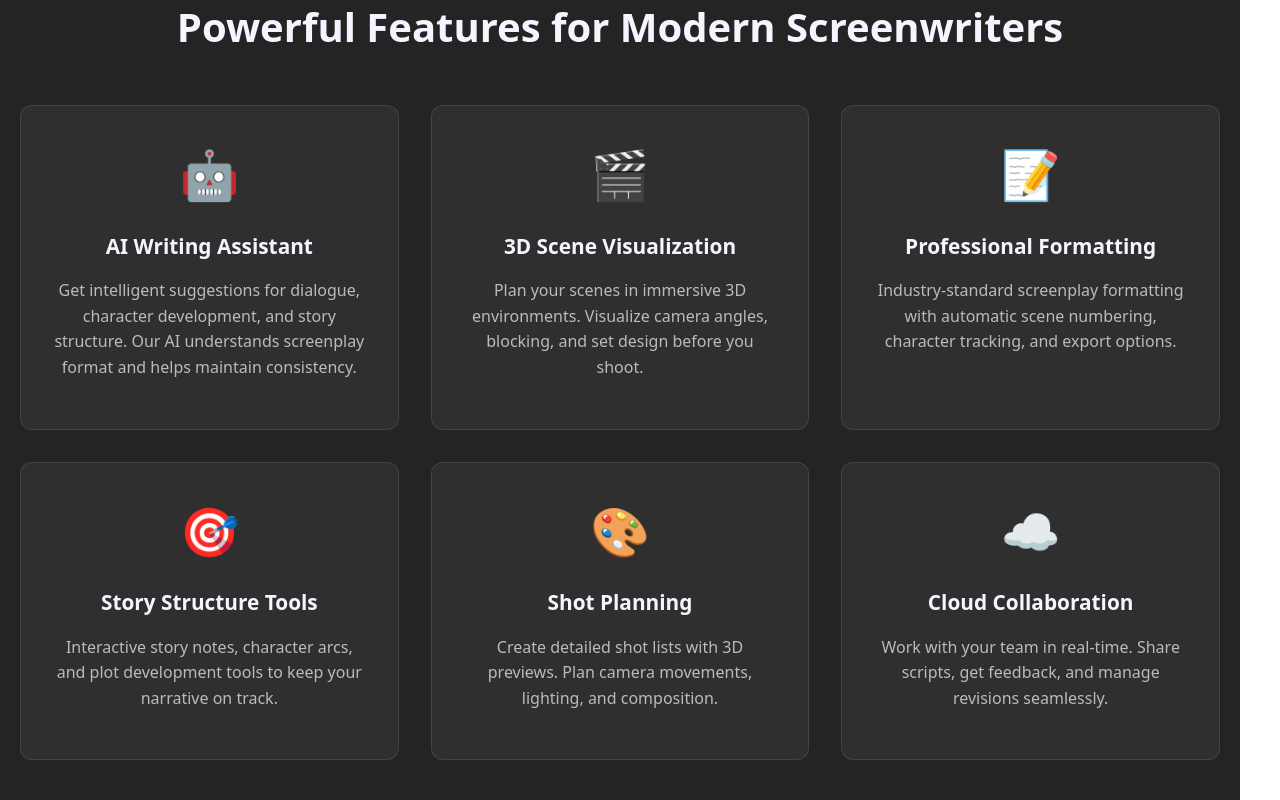
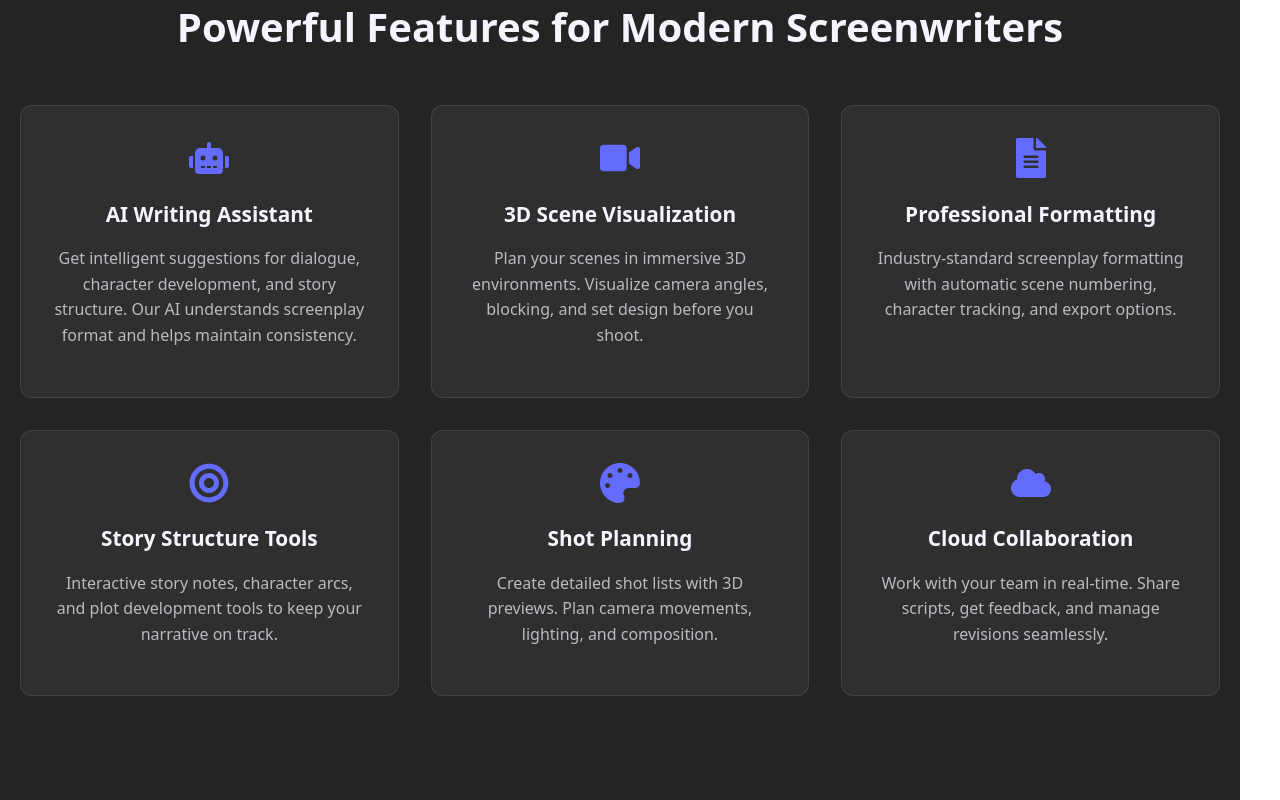
Before and after one commit to nphacks/Inksfire-v3-frontend, a React (Vite) app: page / in a window 1280 px wide. Shown: the part 920-1720 px from the top of the page. Built offline with nearby package versions, Linux system fonts and the light colour scheme.

Commit message:
Replace Emojis with Professional Icons

```diff
--- a/src/Pages/Landing.tsx
+++ b/src/Pages/Landing.tsx
@@ -1,4 +1,15 @@
 import { useNavigate } from "react-router-dom";
+import {
+  FaRobot,
+  FaVideo,
+  FaFileAlt,
+  FaBullseye,
+  FaPalette,
+  FaCloud,
+  FaSave,
+  FaFolder,
+  FaBuilding
+} from "react-icons/fa";
 import "./Styles/Landing.css";
 
 export default function Landing() {
@@ -100,9 +111,6 @@ export default function Landing() {
               >
                 Start Writing Now
               </button>
-              <button className="cta-button secondary large">
-                Watch Demo
-              </button>
             </div>
           </div>
           <div className="hero-visual">
@@ -126,32 +134,32 @@ export default function Landing() {
           <h2 className="section-title">Powerful Features for Modern Screenwriters</h2>
           <div className="features-grid">
             <div className="feature-card">
-              <div className="feature-icon">🤖</div>
+              <div className="feature-icon"><FaRobot /></div>
               <h3>AI Writing Assistant</h3>
               <p>Get intelligent suggestions for dialogue, character development, and story structure. Our AI understands screenplay format and helps maintain consistency.</p>
             </div>
             <div className="feature-card">
-              <div className="feature-icon">🎬</div>
+              <div className="feature-icon"><FaVideo /></div>
               <h3>3D Scene Visualization</h3>
               <p>Plan your scenes in immersive 3D environments. Visualize camera angles, blocking, and set design before you shoot.</p>
             </div>
             <div className="feature-card">
-              <div className="feature-icon">📝</div>
+              <div className="feature-icon"><FaFileAlt /></div>
               <h3>Professional Formatting</h3>
               <p>Industry-standard screenplay formatting with automatic scene numbering, character tracking, and export options.</p>
             </div>
             <div className="feature-card">
-              <div className="feature-icon">🎯</div>
+              <div className="feature-icon"><FaBullseye /></div>
               <h3>Story Structure Tools</h3>
               <p>Interactive story notes, character arcs, and plot development tools to keep your narrative on track.</p>
             </div>
             <div className="feature-card">
-              <div className="feature-icon">🎨</div>
+              <div className="feature-icon"><FaPalette /></div>
               <h3>Shot Planning</h3>
               <p>Create detailed shot lists with 3D previews. Plan camera movements, lighting, and composition.</p>
             </div>
             <div className="feature-card">
-              <div className="feature-icon">☁️</div>
+              <div className="feature-icon"><FaCloud /></div>
               <h3>Cloud Collaboration</h3>
               <p>Work with your team in real-time. Share scripts, get feedback, and manage revisions seamlessly.</p>
             </div>
@@ -248,7 +256,7 @@ export default function Landing() {
         <div className="container">
           <div className="footer-content">
             <div className="footer-section">
-              <h3>ScreenCraft AI</h3>
+              <h3>Inksfire</h3>
               <p>The future of screenplay writing and visualization.</p>
             </div>
             <div className="footer-section">
@@ -277,7 +285,7 @@ export default function Landing() {
             </div>
           </div>
           <div className="footer-bottom">
-            <p>&copy; 2025 ScreenCraft AI. All rights reserved.</p>
+            <p>&copy; 2025 Inksfire. All rights reserved.</p>
           </div>
         </div>
       </footer>
--- a/src/Pages/Styles/Landing.css
+++ b/src/Pages/Styles/Landing.css
@@ -226,8 +226,11 @@
 }
 
 .feature-icon {
-  font-size: 3rem;
+  font-size: 2.5rem;
+  color: #646cff;
   margin-bottom: 1rem;
+  display: flex;
+  justify-content: center;
 }
 
 .feature-card h3 {
```
